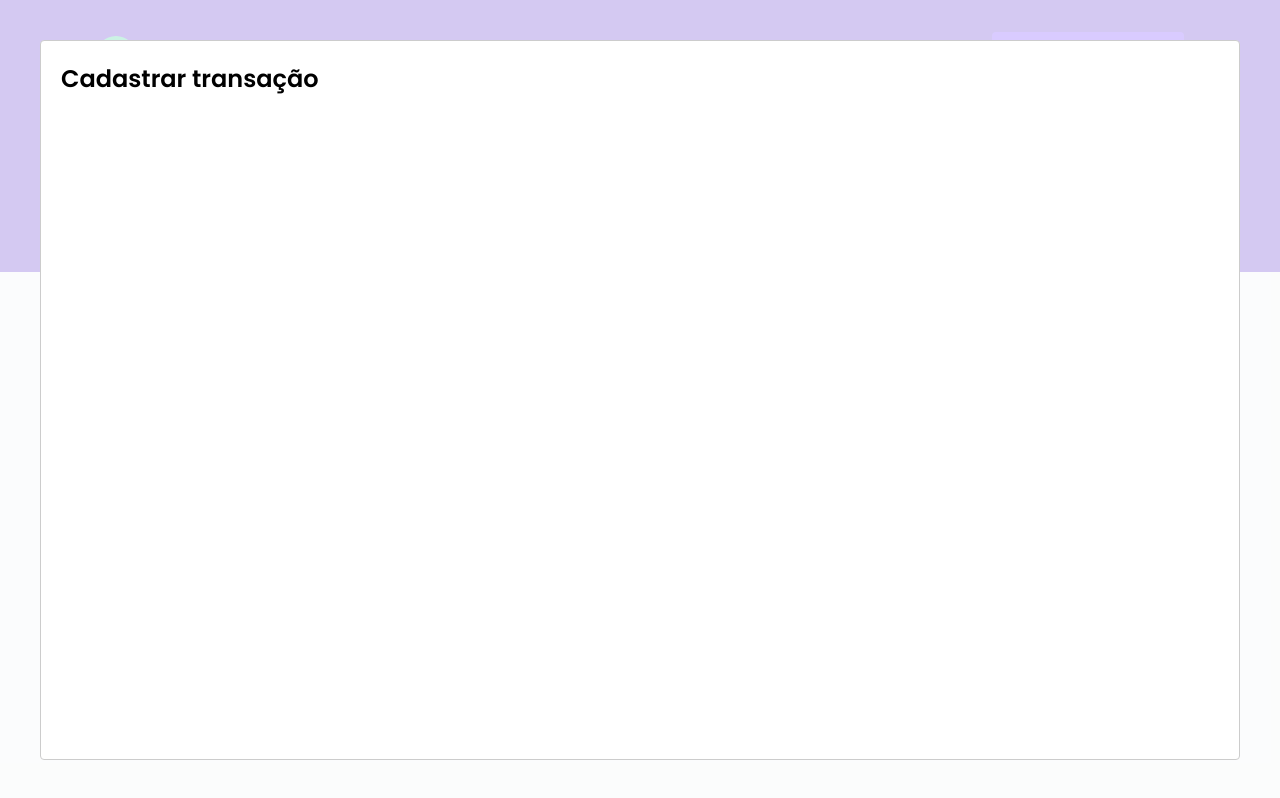
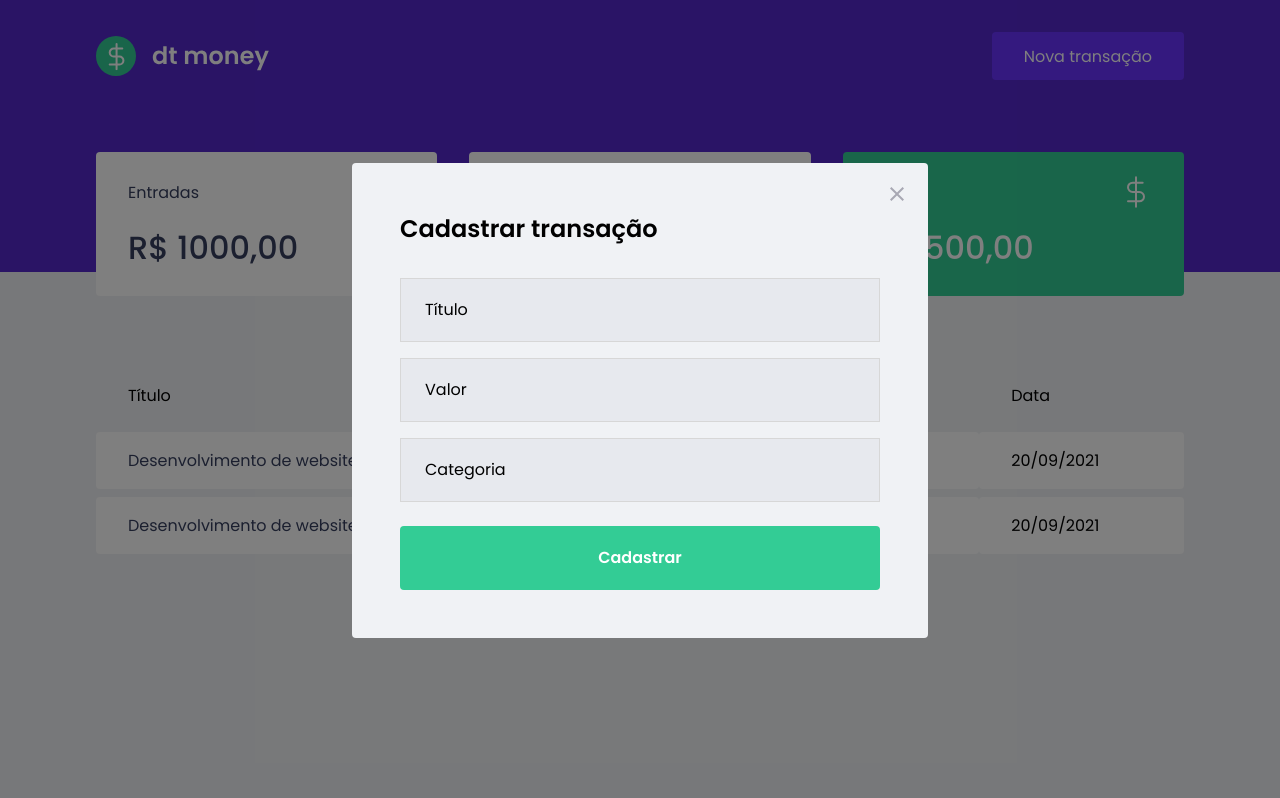
Before and after one commit to otavioaugusto1/Ignite-React-dtmoney-Rocketseat, a React (Create React App) app in the folder dtmoney/: page / in a window 1280 px wide. Both pictures are taken after a click on the button "Nova transação". Built offline with nearby package versions, Linux system fonts and the light colour scheme; no server answers; what miragejs would draw is missing.

Commit message:
Estilizando o modal

```diff
--- a/dtmoney/src/components/NewTransactionModal/index.tsx
+++ b/dtmoney/src/components/NewTransactionModal/index.tsx
@@ -1,18 +1,35 @@
 import Modal from 'react-modal'
+import { Container } from './styles'
+import closeImg from '../../assets/close.svg'
 
-interface NewTransactionModalProps{
+interface NewTransactionModalProps {
     isOpen: boolean;
     onRequestClose: () => void;
 }
 
-export function NewTransactionModal({isOpen, onRequestClose} :NewTransactionModalProps) {
+export function NewTransactionModal({ isOpen, onRequestClose }: NewTransactionModalProps) {
     return (
         <Modal
             isOpen={isOpen}
             onRequestClose={onRequestClose}
+            overlayClassName = "react-modal-overlay"
+            className = "react-modal-content"
         >
-
-            <h2>Cadastrar transação </h2>
+            <button
+            type = "button"
+            onClick = {onRequestClose}
+            className = "react-modal-close">
+                <img src={closeImg} alt="Fechar modal" />
+            </button>
+            <Container>
+                <h2>Cadastrar transação </h2>
+                <input placeholder = "Título" />
+                <input type = "number" placeholder = "Valor" />
+                <input placeholder = "Categoria" />
+                <button type="submit">
+                    Cadastrar
+                </button>
+            </Container>
         </Modal>
     )
 }
--- a/dtmoney/src/components/NewTransactionModal/styles.ts
+++ b/dtmoney/src/components/NewTransactionModal/styles.ts
@@ -1,6 +1,45 @@
 import styled from "styled-components";
 
-export const Container = styled.div`
+export const Container = styled.form`
+    h2{
+        color: var(--text-tile);
+        font-size: 1.5rem;
+        margin-bottom: 2rem;
+    }
+
+    input{
+        width: 100%;
+        padding: 0 1.5rem;
+        height: 4rem;
+        border-radius: radius 0.25rem;
+        background: #e7e9ee;
+        border: 1px solid #d7d7d7;
+        font-weight: 400;
+        font-size: 1rem;
+
+        &::placeholder{
+            color: var(--text-body);
+        }
+        & + input{
+            margin-top: 1rem;
+        }
+    }
+    button[type = "submit"]{
+        width: 100%;
+        padding: 0 1.5rem;
+        height: 4rem;
+        background: var(--green);
+        color: #FFF;
+        border-radius: 0.25rem;
+        border: 0;
+        font-size: 1rem;
+        margin-top: 1.5rem;
+        transition: filter 0.2s;
+        font-weight: 600;
+        &:hover{
+            filter: brightness(0.9);
+        }
+    }
 
 
 
--- a/dtmoney/src/styles/global.ts
+++ b/dtmoney/src/styles/global.ts
@@ -49,5 +49,37 @@
     h1,h2,h3,h4,h5,h6,strong{
         font-weight: 600;
     }
+    .react-modal-overlay{
+        background: rgba(0,0,0,0.5);
+        position: fixed;
+        top: 0;
+        bottom: 0;
+        right: 0;
+        left: 0;
+        display: flex;
+        align-items: center;
+        justify-content: center;
+
+    }
+    .react-modal-content{
+        width: 100%;
+        max-width: 576px;
+        background: var(--background);
+        padding: 3rem;
+        position: relative;
+        border-radius: 0.25rem;
+    }
+    .react-modal-close{
+        position: absolute;
+        right: 1.5rem;
+        top: 1.5rem;
+        border: 0;
+        background: transparent;
+
+        transition: filter 0.2;
+        &:hover{
+            filter: brightness(0.8);
+        }
+    }
 
 `
```
